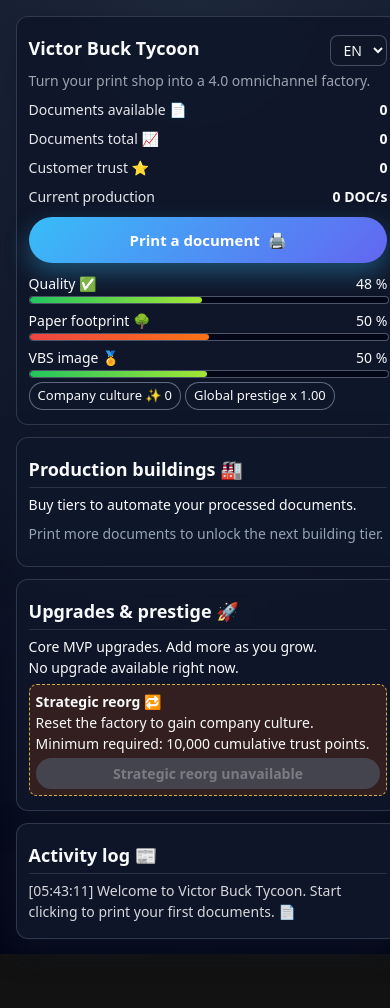
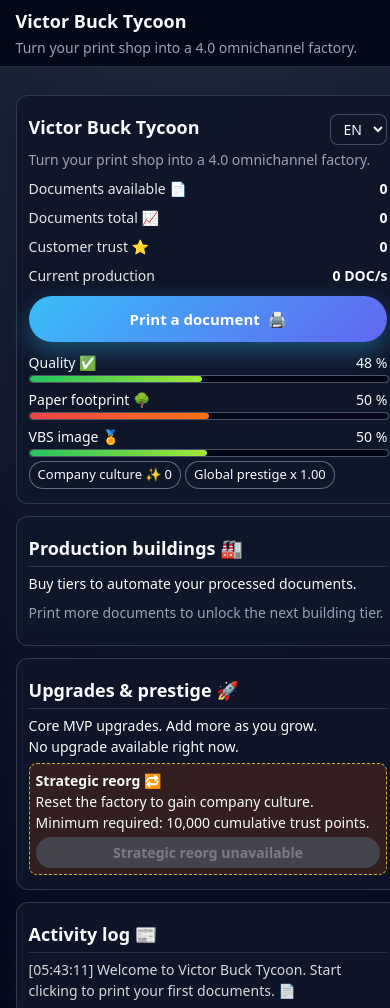
Before and after one commit to nclsppr/paper-empire, a plain HTML site: page victorzoo.html in a window 390 px wide. Shown: the top 1008 px of the page. Before the commit the page ends 954 px from the top, so only its background shows below. Drawn offline with Linux system fonts and the light colour scheme.

Commit message:
Improve header, print effect, and mobile layout

```diff
--- a/assets/css/style.css
+++ b/assets/css/style.css
@@ -12,8 +12,8 @@
       background: radial-gradient(circle at top, #1e293b, #020617);
       color: #f9fafb;
       display: flex;
-      justify-content: center;
-      align-items: flex-start;
+      flex-direction: column;
+      align-items: center;
       min-height: 100vh;
       font-size: var(--text-base);
       line-height: 1.5;
@@ -54,10 +54,43 @@
       }
     }
 
+    .app-header {
+      position: sticky;
+      top: 0;
+      width: 100%;
+      z-index: 10;
+      background: rgba(2, 6, 23, 0.9);
+      border-bottom: 1px solid rgba(148, 163, 184, 0.2);
+      backdrop-filter: blur(8px);
+      padding: clamp(8px, 2vw, 14px) clamp(12px, 4vw, 24px);
+      box-sizing: border-box;
+    }
+
+    .header-inner {
+      max-width: 1200px;
+      margin: 0 auto;
+      display: flex;
+      flex-direction: column;
+      gap: 2px;
+    }
+
+    .header-title {
+      font-size: var(--heading-size);
+      font-weight: 700;
+    }
+
+    .header-tagline {
+      font-size: var(--text-base);
+      color: #94a3b8;
+    }
+
     @supports (padding: max(0px)) {
       body {
         padding-top: max(0px, env(safe-area-inset-top));
         padding-bottom: max(0px, env(safe-area-inset-bottom));
+      }
+      .app-header {
+        padding-top: max(8px, env(safe-area-inset-top));
       }
     }
 
@@ -69,6 +102,7 @@
       display: grid;
       grid-template-columns: 1.2fr 1.3fr 1.1fr;
       gap: clamp(12px, 3vw, 20px);
+      margin-top: 12px;
     }
 
     .card {
@@ -155,12 +189,39 @@
       justify-content: center;
       gap: 8px;
       transition: transform 0.05s ease, box-shadow 0.05s ease, opacity 0.1s ease;
+      position: relative;
+      overflow: hidden;
     }
 
     .click-button:active {
       transform: translateY(1px) scale(0.99);
       box-shadow: 0 5px 15px rgba(56, 189, 248, 0.25);
       opacity: 0.95;
+    }
+
+    .click-button.pulse::after {
+      content: "";
+      position: absolute;
+      left: 50%;
+      top: 50%;
+      width: 10px;
+      height: 10px;
+      background: rgba(255, 255, 255, 0.6);
+      border-radius: 50%;
+      transform: translate(-50%, -50%) scale(1);
+      animation: ripple 0.4s ease-out forwards;
+      pointer-events: none;
+    }
+
+    @keyframes ripple {
+      from {
+        opacity: 0.7;
+        transform: translate(-50%, -50%) scale(1);
+      }
+      to {
+        opacity: 0;
+        transform: translate(-50%, -50%) scale(16);
+      }
     }
 
     .gauges {
--- a/assets/js/app.js
+++ b/assets/js/app.js
@@ -7,6 +7,7 @@
    */
   const DOM = {};
 
+  const GAME_TITLE = window.GAME_TITLE || "Victor Buck Tycoon";
   const { computeBuildingEffects, getBuildingImpact } = ModifierUtils;
   const { sanitizeTimeScale, updateCheatProgress } = GodModeUtils;
 
@@ -311,7 +312,14 @@
       const key = el.getAttribute("data-i18n");
       el.textContent = t(key);
     });
+    applyGameTitle();
     renderGodModePanel(true);
+  }
+
+  function applyGameTitle() {
+    document.querySelectorAll("[data-game-title]").forEach(el => {
+      el.textContent = GAME_TITLE;
+    });
   }
 
   /** Updates the current language and re-renders the UI. */
@@ -636,6 +644,10 @@
     gameState.resources.docTotal += docGain;
     refreshUpgradeUnlocks();
     renderAll();
+    if (DOM.clickButton) {
+      DOM.clickButton.classList.add("pulse");
+      setTimeout(() => DOM.clickButton && DOM.clickButton.classList.remove("pulse"), 350);
+    }
   }
 
   /** Purchases a building if the player can afford it. */
--- a/victorzoo.html
+++ b/victorzoo.html
@@ -7,12 +7,18 @@
   <link rel="stylesheet" href="assets/css/style.css">
 </head>
 <body>
+<header class="app-header">
+  <div class="header-inner">
+    <div class="header-title" data-game-title></div>
+    <div class="header-tagline" data-i18n="app.tagline"></div>
+  </div>
+</header>
 <div class="app">
   <!-- Colonne gauche: clic + stats -->
   <div class="layout-column">
     <div class="card">
       <div class="flex-row">
-        <h1 data-i18n="app.title"></h1>
+        <h1 data-game-title></h1>
         <select id="langSelect" class="lang-select">
           <option value="fr">FR</option>
           <option value="en">EN</option>
```
